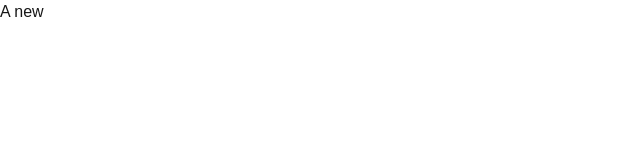
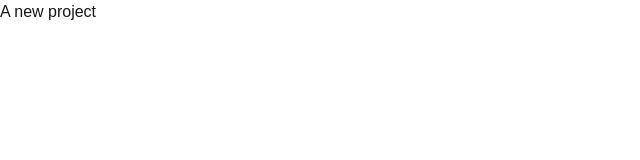
Before and after one commit to coder-Rishi05/SkiperUI, a Next.js app: page / in a window 1280 px wide. Shown: the top 160 px of the page, without its empty margins (0-640 px from the left). Built offline with nearby package versions, Linux system fonts and the light colour scheme.

Commit message:
Initial commit

```diff
--- a/src/app/page.tsx
+++ b/src/app/page.tsx
@@ -3,7 +3,7 @@ import React from 'react'
 const page = () => {
   return (
     <div>
-      A new
+      A new project
     </div>
   )
 }
```
